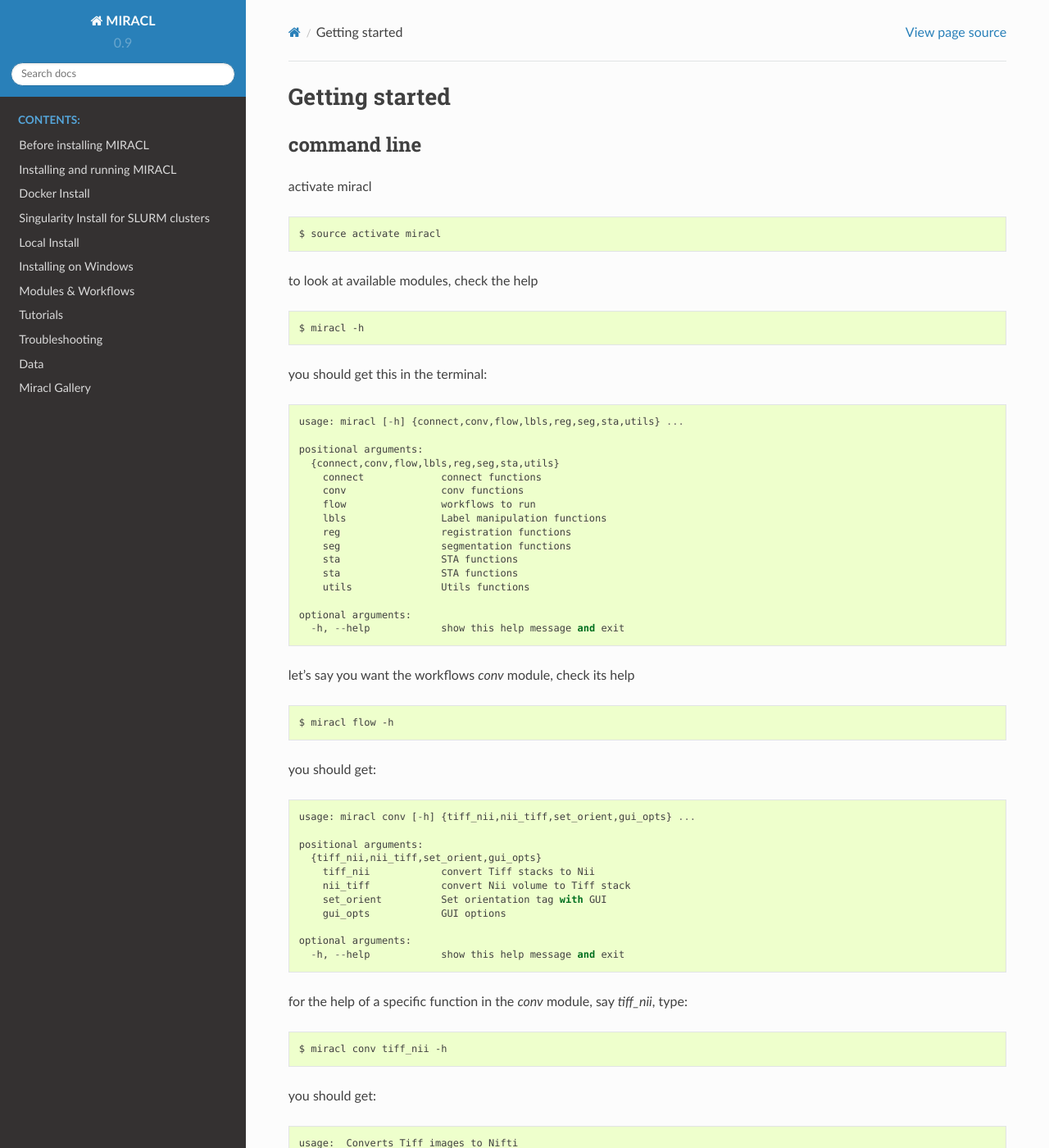
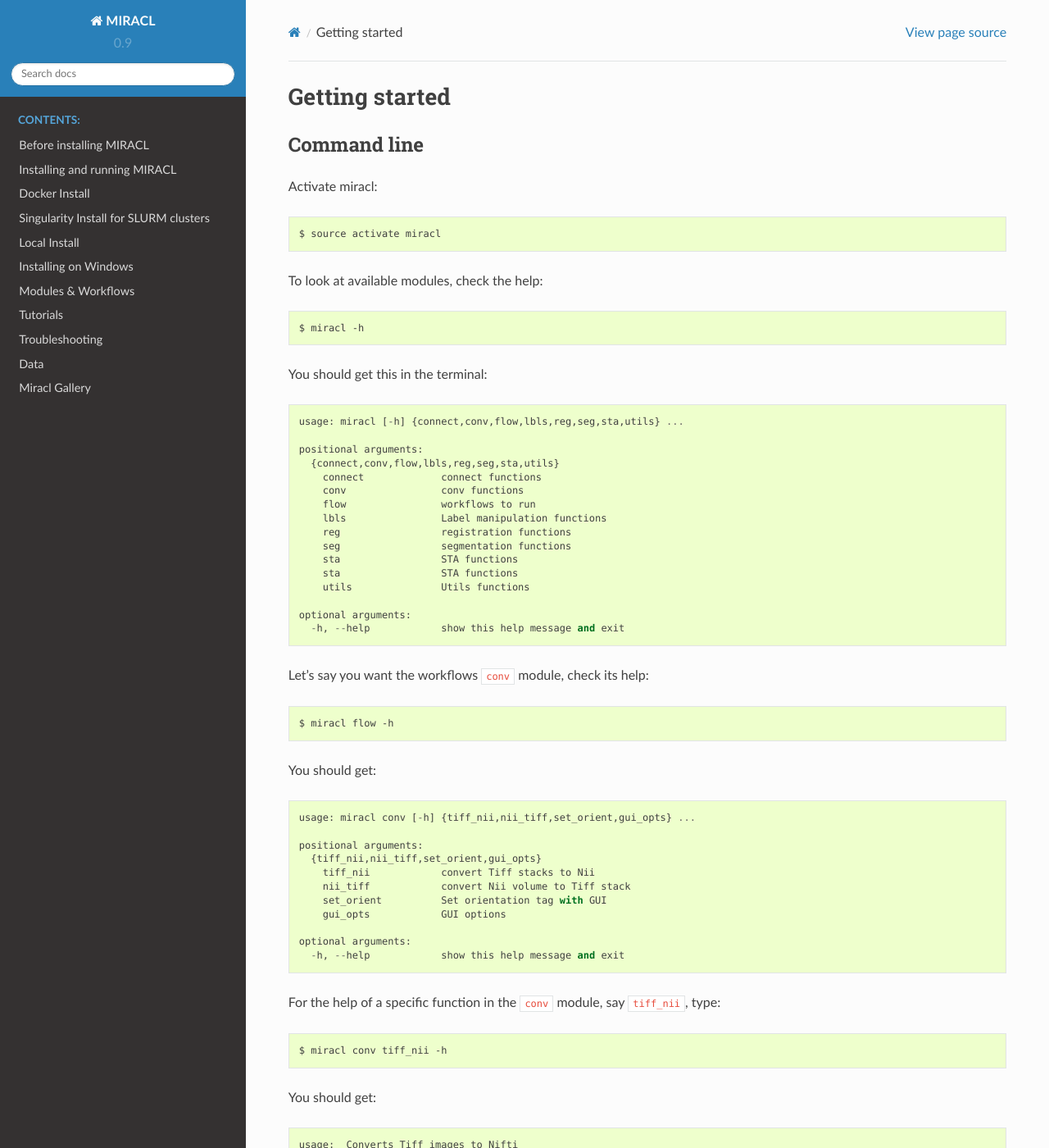
Before and after one commit to AICONSlab/MIRACL, a Sphinx documentation site: the page built from docs/tutorials/beginner/getting_started.md, in a window 1280 px wide and 1400 px high. Shown: the whole window at 82% size. Built offline with Sphinx 7.4.7 and the Read the Docs theme 2.0.0, drawn with Linux system fonts in a browser that asks for light colours; pages that are not in the unit, such as notebooks, are missing from menus; some of the changed text lies outside the part shown.

Commit message:
[docs] correct spelling and formatting mistakes

```diff
--- a/docs/tutorials/beginner/getting_started.md
+++ b/docs/tutorials/beginner/getting_started.md
@@ -1,16 +1,16 @@
 # Getting started
 
-## command line
+## Command line
 
-activate miracl
+Activate miracl:
 
     $ source activate miracl
 
-to look at available modules, check the help
+To look at available modules, check the help:
 
     $ miracl -h
 
-you should get this in the terminal:
+You should get this in the terminal:
 
     usage: miracl [-h] {connect,conv,flow,lbls,reg,seg,sta,utils} ...
 
@@ -30,11 +30,11 @@ you should get this in the terminal:
       -h, --help            show this help message and exit
 
 
-let’s say you want the workflows *conv* module, check its help
+Let's say you want the workflows `conv` module, check its help:
 
     $ miracl flow -h
 
-you should get:
+You should get:
 
     usage: miracl conv [-h] {tiff_nii,nii_tiff,set_orient,gui_opts} ...
 
@@ -48,11 +48,11 @@ you should get:
     optional arguments:
       -h, --help            show this help message and exit
 
-for the help of a specific function in the *conv* module, say *tiff_nii*, type:
+For the help of a specific function in the `conv` module, say `tiff_nii`, type:
 
     $ miracl conv tiff_nii -h
 
-you should get:
+You should get:
 
     usage:  Converts Tiff images to Nifti
 
@@ -87,7 +87,7 @@ you should get:
 
     miracl tiff_nii: error: argument -f/--folder is required
 
-To run the function with an input dir called *input_tiff_dir*, a down-sampling factor of *5* and an output called *test*,
+To run the function with an input dir called `input_tiff_dir`, a down-sampling factor of `5` and an output called `test`,
 you would type:
 
     $ miracl conv tiff_nii -f input_tiff_dir -d 5 -o test
@@ -98,7 +98,7 @@ To run the main GUI:
 
     $ miraclGUI
 
-the gui should open:
+The GUI should open:
 
 ![](../../gallery/miracl_gui1.png)
 
@@ -106,6 +106,6 @@ To get the GUI of a specific function, run it without arguments, for example:
 
     $ miracl conv tiff_nii
 
-** warning not all functions have GUIs yet.. working on it!**
+**\*\*Warning not all functions have GUIs yet...working on it!\*\***
 
 #### Please check the rest of the tutorials for more detailed documentation
```
